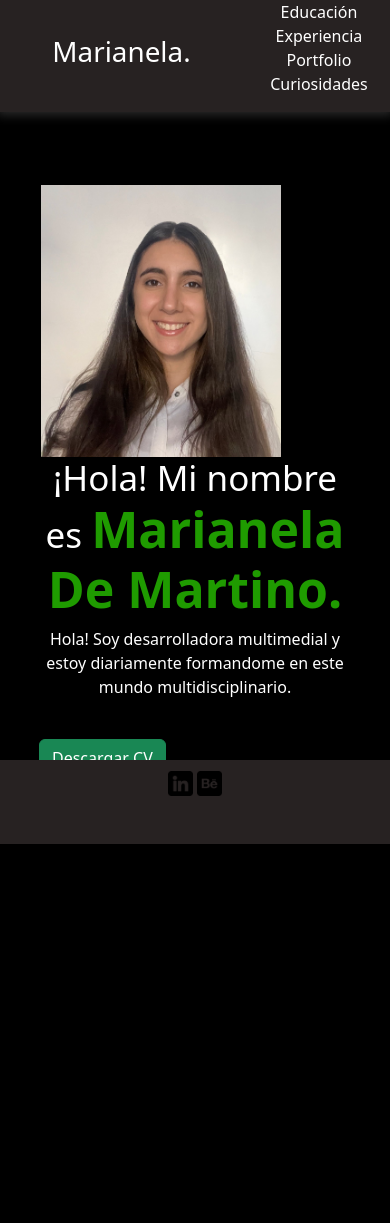
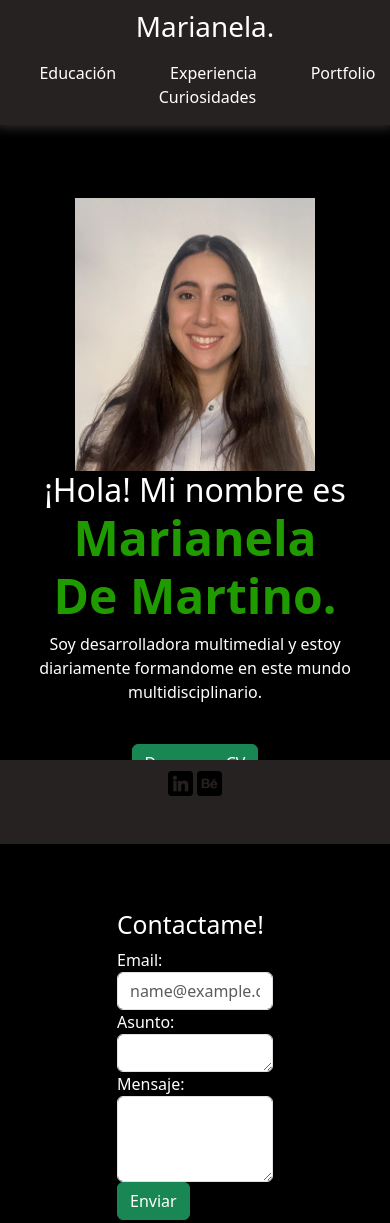
Before and after one commit to mdemartino26/CH-DeMartino, a plain HTML site: page index.html in a window 390 px wide. Before the commit the page ends 877 px from the top, so only its background shows below. Drawn offline with nearby package versions, Linux system fonts and the light colour scheme.

Commit message:
nuevo form, bootstrap para btns, navbar en media query, correcciones de css

```diff
--- a/css/styles.css
+++ b/css/styles.css
@@ -22,11 +22,14 @@ header {
     justify-content: space-around;
 }
 
-
 #logo {
     margin: 0;
     padding: 10px;
     margin-left: 20px;
+}
+
+h1{
+    font-size: 2.5rem;
 }
 
 #menu ul li {
@@ -58,15 +61,17 @@ li {
     list-style: none;
 }
 
-@media (max-width: 600px) {
-    #menu ul {
-        display: block;
-        float: none;
-    }
+@media (max-width: 760px) {
 
     header {
         height: inherit;
         text-align: center;
+        flex-flow: column;
+    }
+
+    header #menu{
+        display: flex;
+        flex-direction: row;
     }
 
 }
@@ -104,6 +109,7 @@ footer {
 
 
 
+
 /*                            Main                                    */
 
 main {
@@ -126,27 +132,11 @@ h2 {
     text-align: left;
 }
 
-button {
-    background-color: black;
-    padding: 5px;
-    border: 2px solid white;
-}
 
-button:hover {
-    background-color: green;
-    padding: 5px;
-    border: 2px solid white;
-}
 
-button a {
-    text-decoration: none;
-    color: white;
-}
-
-@media (max-width: 600px) {
+@media (max-width: 760px) {
 
     .grid-container {
-        display: block;
         grid-template-columns: 100%;
         column-gap: 0;
     }
@@ -175,11 +165,11 @@ button a {
 }
 
 #intro h1 {
-    font-size: 35px;
+    font-size: 2em;
 }
 
 #intro h1 strong {
-    font-size: 50px;
+    font-size: 3rem;
     color: #1F9B00;
 }
 
@@ -190,6 +180,24 @@ button a {
 
 #intro a:hover {
     background-color: #1F9B00;
+}
+
+#form-contacto{
+    padding-top: 8em;
+    width: 50%;
+    margin: 0 auto;
+}
+
+@media (max-width: 760px) {
+    #foto img {
+        width: 15em;
+        float: none;
+        margin-right: 0;
+    }
+    #foto{
+        text-align: center;
+    }
+
 }
 
 
@@ -241,6 +249,7 @@ hr {
 .exp ul li {
     list-style: circle;
 }
+
 
 /*                            PORTFOLIO                                   */
 
--- a/index.html
+++ b/index.html
@@ -11,7 +11,8 @@
         href="https://fonts.googleapis.com/css2?family=Roboto:ital,wght@0,100;0,300;0,400;0,500;0,700;0,900;1,100;1,300;1,400;1,500;1,700;1,900&display=swap"
         rel="stylesheet">
     <link rel="stylesheet" href="./css/styles.css">
-    <link href="https://cdn.jsdelivr.net/npm/bootstrap@5.3.0/dist/css/bootstrap.min.css" rel="stylesheet" integrity="sha384-9ndCyUaIbzAi2FUVXJi0CjmCapSmO7SnpJef0486qhLnuZ2cdeRhO02iuK6FUUVM" crossorigin="anonymous">
+    <link href="https://cdn.jsdelivr.net/npm/bootstrap@5.3.0/dist/css/bootstrap.min.css" rel="stylesheet"
+        integrity="sha384-9ndCyUaIbzAi2FUVXJi0CjmCapSmO7SnpJef0486qhLnuZ2cdeRhO02iuK6FUUVM" crossorigin="anonymous">
     <title>Marianela</title>
 </head>
 
@@ -22,6 +23,8 @@
         <div id="logo">
             <h1><a href="#">Marianela.</a></h1>
         </div>
+
+
 
         <nav id="menu">
             <ul>
@@ -40,19 +43,46 @@
             </ul>
         </nav>
 
+
     </header>
 
-    <main id="indexMain" class="grid-container">
+    <main id="indexMain">
+
+
+       <div class="grid-container">
 
         <div id="foto" class="grid-item">
             <img src="./assets/imagenes/marianela.jpg" alt="Imagen">
         </div>
 
         <div id="intro" class="grid-item">
-            <h1>¡Hola! Mi nombre es <strong>Marianela De Martino.</strong></h1>
-            <p>Hola! Soy desarrolladora multimedial y estoy diariamente formandome en este mundo multidisciplinario. </p>
+            <h1>¡Hola! Mi nombre es <br><strong>Marianela De Martino.</strong></h1>
+            <p> Soy desarrolladora multimedial y estoy diariamente formandome en este mundo multidisciplinario.
+            </p>
             <a href="./assets/pdf/cv.pdf" target="_blank" class="btn btn-success"> Descargar CV</a>
         </div>
+
+    </div>
+
+        <div id="form-contacto">
+            <h2>Contactame!</h2>
+        <form class="formulario-contacto">
+            <div class="form-group">
+              <label for="exampleFormControlInput1">Email:</label>
+              <input type="email" class="form-control" id="exampleFormControlInput1" placeholder="name@example.com">
+            </div>
+            <div class="form-group">
+                <label for="exampleFormControlTextarea1">Asunto:</label>
+                <textarea class="form-control" id="exampleFormControlTextarea1" rows="1"></textarea>
+              </div>
+            <div class="form-group">
+              <label for="exampleFormControlTextarea1">Mensaje:</label>
+              <textarea class="form-control" id="exampleFormControlTextarea1" rows="3"></textarea>
+            </div>
+            <button type="submit" class="btn btn-success">Enviar</button>
+          </form>
+        </div>
+
     </main>
 
     <footer>
@@ -60,7 +90,8 @@
         <div id="contacto">
             <a href="https://www.linkedin.com/in/marianela-de-martino-33526b145/" target="_blank" class="btncontacto">
                 <img src="assets/imagenes/linkedin.png" alt="linkedin"> </a>
-            <a href="https://www.behance.net/marianelademartino" target="_blank" class="btncontacto"> <img src="assets/imagenes/behance.png" alt="behance"> </a>
+            <a href="https://www.behance.net/marianelademartino" target="_blank" class="btncontacto"> <img
+                    src="assets/imagenes/behance.png" alt="behance"> </a>
         </div>
     </footer>
 
```
Also changed, not shown: pages/curiosidades.html (+2 -0 lines), pages/educacion.html (+1 -0 lines), pages/experiencia.html (+3 -1 lines).
